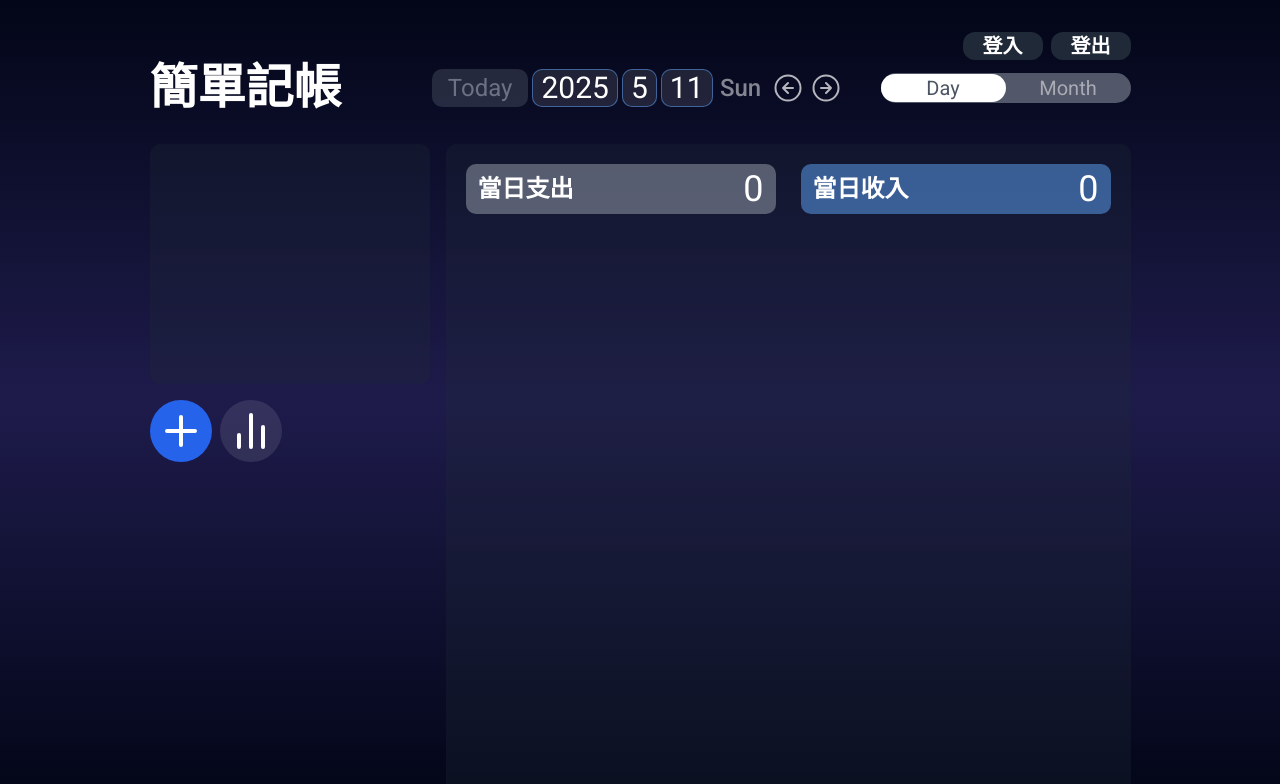
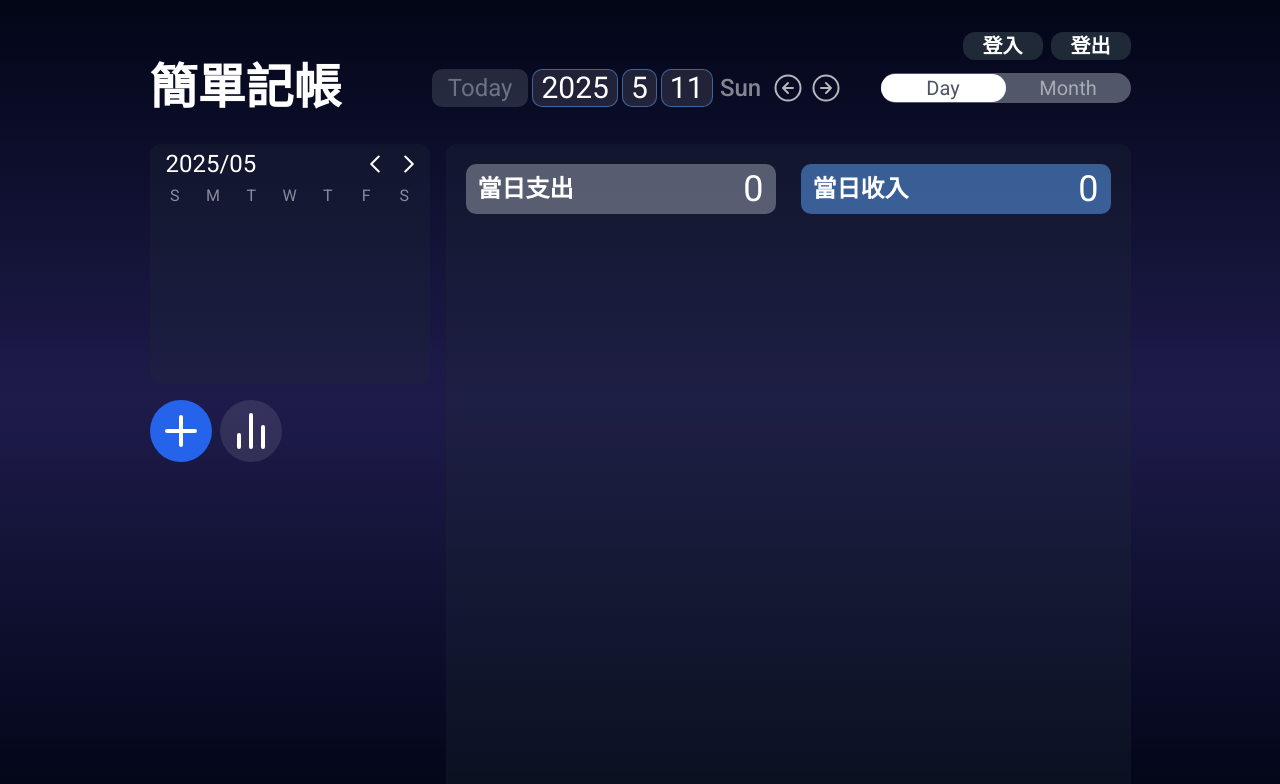
Before and after one commit to SonicHsu/FinSync-web, a website with bundled scripts: page index.html in a window 1280 px wide. Built offline with nearby package versions, Linux system fonts and the light colour scheme; no server answers.

Commit message:
minicalendar 製作中

```diff
--- a/index.html
+++ b/index.html
@@ -16,8 +16,12 @@
 <body class="font-sans bg-gradient-to-b from-slate-950 via-indigo-950 to-slate-950 text-white h-screen flex flex-col">
     <div class="w-[981px] h-[30px] flex mx-auto items-center justify-end mt-8 space-x-2">
         <div class="text-xl" data-login-username></div>
-        <button class="font-semibold text-xl rounded-xl bg-gray-800 hover:bg-gray-700 flex items-center justify-center px-5" data-login-button>登入</button>
-        <button class="font-semibold text-xl rounded-xl bg-gray-800 hover:bg-gray-700 flex items-center justify-center px-5" data-logout-button>登出</button>
+        <button
+            class="font-semibold text-xl rounded-xl bg-gray-800 hover:bg-gray-700 flex items-center justify-center px-5"
+            data-login-button>登入</button>
+        <button
+            class="font-semibold text-xl rounded-xl bg-gray-800 hover:bg-gray-700 flex items-center justify-center px-5"
+            data-logout-button>登出</button>
     </div>
     <header class="w-[981px] h-[62px] flex mx-auto items-center justify-between mt-1">
         <div>
@@ -97,7 +101,7 @@
 
             <div class="dialog-entry-divider"></div>
 
-            <div  class="min-h-[80px]">
+            <div class="min-h-[80px]">
                 <ul class="grid grid-cols-4 gap-4" data-entry-category-list-expense>
                     <li class="relative w-[80px] h-[30px] overflow-hidden rounded-full">
                         <div class="category-button-selected" data-entry-category="food">飲食</div>
@@ -257,8 +261,7 @@
         </div>
     </dialog>
 
-    <dialog class="w-[420px] bg-slate-950/80 border border-blue-400/50 rounded-[10px]"
-        data-dialog="entry-delete">
+    <dialog class="w-[420px] bg-slate-950/80 border border-blue-400/50 rounded-[10px]" data-dialog="entry-delete">
         <div class="w-full h-full text-white flex flex-col items-center" data-entry-delete>
             <div class="text-center text-3xl font-bold mt-5" data-entry-delete-title>是否確認刪除這筆紀錄？</div>
 
@@ -351,9 +354,50 @@
     </template>
 
     <template data-template="day-calendar">
-        <div class="w-[981px] h-[670px] flex mx-auto mt-8 justify-between" data-day-calendar>
+        <div class="w-[981px] h-[670px] flex justify-between mx-auto mt-8 " data-day-calendar>
             <div class="w-[280px] h-[668px] flex flex-col rounded-[10px]">
-                <div class="w-full h-[240px] flex rounded-[10px] bg-gray-800/30" data-mini-calendar></div>
+                <div class="w-full h-[240px] flex flex-col rounded-[10px] bg-gray-800/30" data-mini-calendar>
+                    <div class="flex w-full h-[40px] items-center justify-between p-4" data-mini-calendar-header>
+                        <div class="text-2xl" data-mini-calendar-date>2025/05</div>
+
+                        <div class="flex items-center space-x-6">
+                            <button data-mini-calendar-pre-button>
+                                <svg width="10" height="18" viewBox="0 0 10 18" fill="none"
+                                    xmlns="http://www.w3.org/2000/svg">
+                                    <path d="M8.75 16.5L1.25 9L8.75 1.5" stroke="white" stroke-width="2"
+                                        stroke-linecap="round" stroke-linejoin="round" />
+                                </svg>
+                            </button>
+
+                            <button data-mini-calendar-next-button>
+                                <svg width="10" height="18" viewBox="0 0 10 18" fill="none"
+                                    xmlns="http://www.w3.org/2000/svg">
+                                    <path d="M1.25 16.5L8.75 9L1.25 1.5" stroke="white" stroke-width="2"
+                                        stroke-linecap="round" stroke-linejoin="round" />
+                                </svg>
+                            </button>
+                        </div>
+                    </div>
+
+                    <div class="w-full px-2">
+                        <ul class="grid grid-cols-7 gap-1 text-white/50">
+                            <li class="mini-calendar-item">S</li>
+                            <li class="mini-calendar-item">M</li>
+                            <li class="mini-calendar-item">T</li>
+                            <li class="mini-calendar-item">W</li>
+                            <li class="mini-calendar-item">T</li>
+                            <li class="mini-calendar-item">F</li>
+                            <li class="mini-calendar-item">S</li>
+                        </ul>
+                    </div>
+
+                    <div class="w-full px-2">
+                        <ul class="grid grid-cols-7 gap-1" data-mini-calendar-day-list>
+
+                        </ul>
+                    </div>
+
+                </div>
 
                 <footer class="w-full flex space-x-2 mt-4">
                     <button class="group hover:scale-105 transition duration-150 ease-in-out" data-entry-create-button>
@@ -405,6 +449,10 @@
             <div class="text-2xl flex rounded-full bg-gray-400/50 px-4" data-entry-amount></div>
         </li>
     </template>
+
+    <template data-template="mini-calendar-day-list-item">
+        <li class="mini-calendar-item" data-mini-calendar-day></li>
+    </template>
 </body>
 
 </html>
--- a/scripts-new/index.js
+++ b/scripts-new/index.js
@@ -2,6 +2,7 @@
 import { initAuth } from "./auth.js";
 import { initEntryStore } from "./entry-store.js";
 import { initCalendar } from "./calendar.js";
+import { initMiniCalendars } from "./mini-calendar.js";
 import { initNav } from "./nav.js";
 import { initEntryCreateButtons } from "./entry-create-button.js";
 import { initEntryDetailDialog } from "./entry-detail-dialog.js";
@@ -13,6 +14,7 @@ import { initViewSelect } from "./view-select.js";
 initAuth();
 const entryStore = initEntryStore();
 initCalendar(entryStore);
+initMiniCalendars();
 initNav();
 initEntryCreateButtons();
 initEntryDetailDialog();
--- /dev/null
+++ b/scripts-new/mini-calendar.js
@@ -0,0 +1,20 @@
+import { today, subtractMonths, addMonths, generateMonthCalendarDays, isTheSameDay } from "./date.js";
+
+export function initMiniCalendars() {
+    const miniCalendarDayListElement = document.querySelector("[data-mini-calendar-day-list]");
+    const miniCalendarDayListItemContent = document.querySelector('[data-template="mini-calendar-day-list-item"]')
+
+
+    let selectedDate = today();
+    const calendarDays = generateMonthCalendarDays(selectedDate);
+
+    for (const calendarDay of calendarDays) {
+        const miniCalendarDayListItemElement = miniCalendarDayListItemContent.content.cloneNode(true);
+        const calendarDayElement = miniCalendarDayListItemElement.querySelector("[data-mini-calendar-day]");
+        calendarDayElement.textContent = calendarDay.getDate();
+
+        miniCalendarDayListElement.appendChild(calendarDayElement);
+    }
+
+
+}
--- a/src/input.css
+++ b/src/input.css
@@ -50,3 +50,7 @@
 .calendar-normal {
   @apply bg-white/10;
 }
+
+.mini-calendar-item {
+  @apply flex items-center justify-center
+}
```
Also changed, not shown: icons/Arrow left.svg (added), icons/Arrow right.svg (added), src/output.css.
